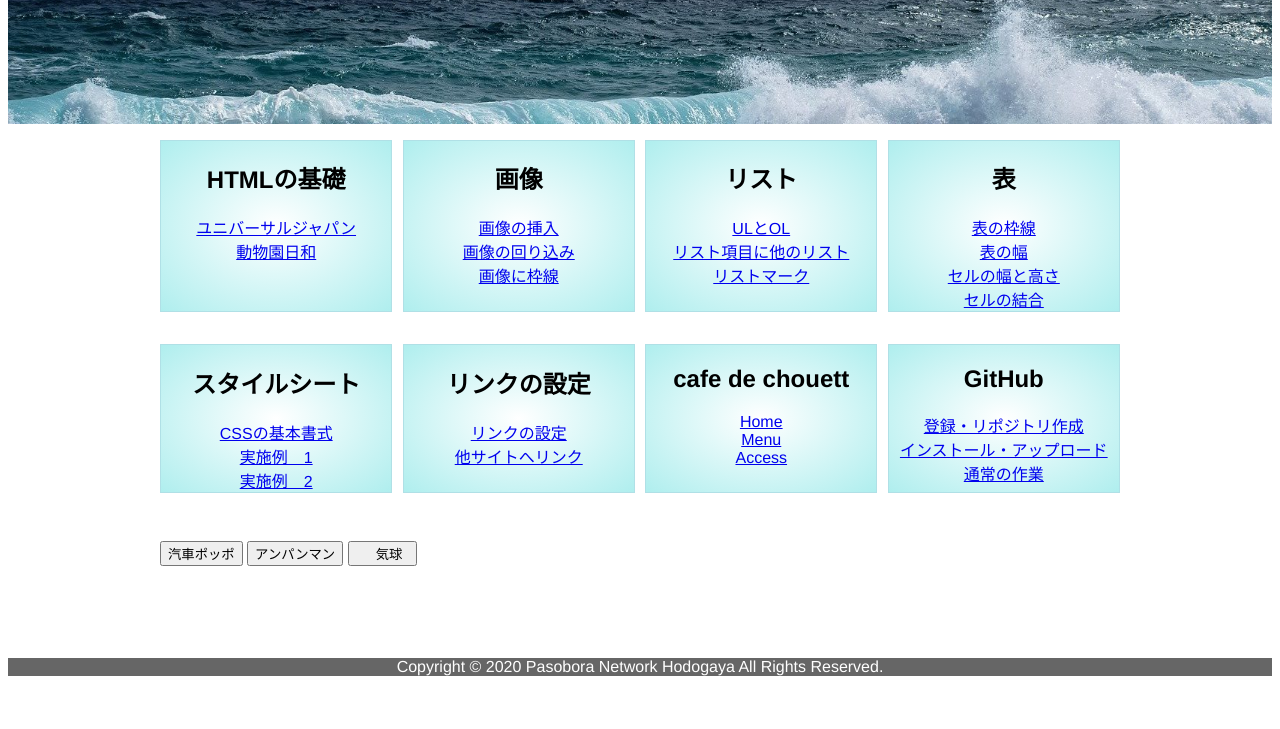
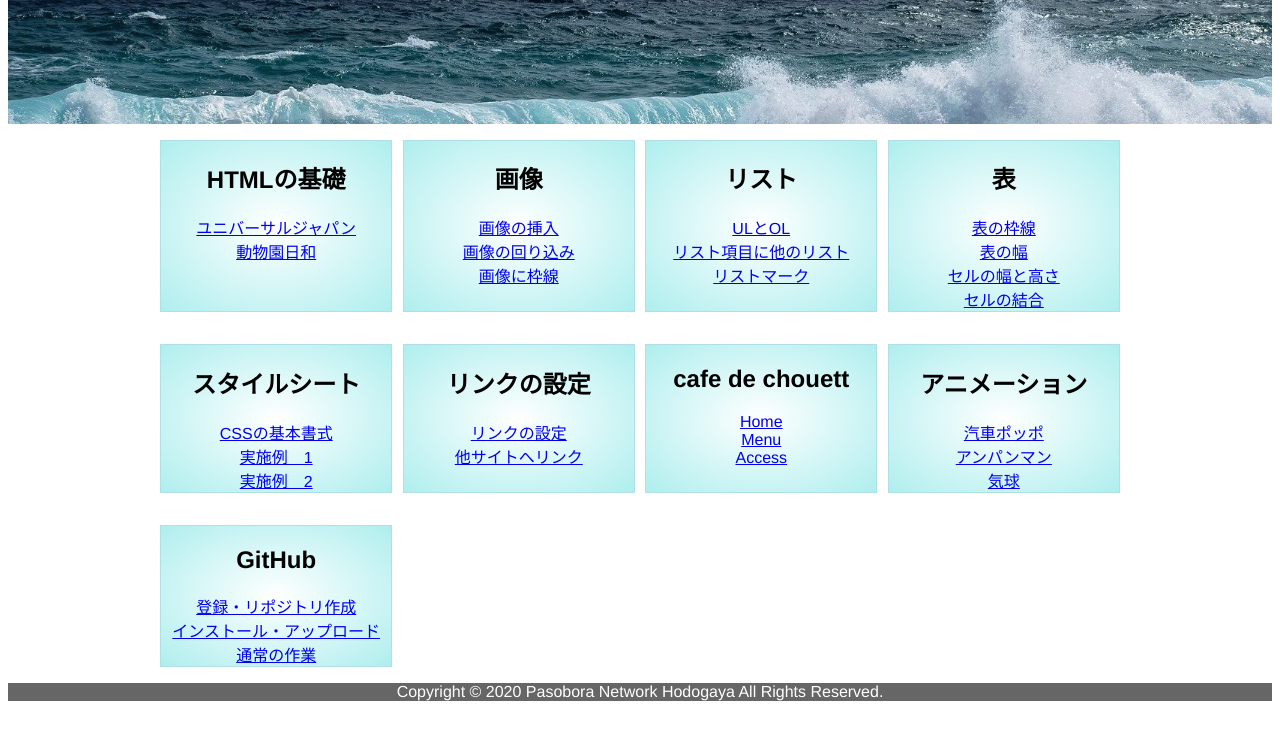
Before and after one commit to pasobora-ono/hpwg.github.io, a plain HTML site: page index.html in a window 1280 px wide. Shown: the part 112-841 px from the top of the page. Before the commit the page ends 816 px from the top, so only its background shows below. Drawn offline with Linux system fonts and the light colour scheme.

Commit message:
add anime 20207.5

```diff
--- a/index.html
+++ b/index.html
@@ -6,9 +6,12 @@
 	<link rel="stylesheet" href="style/top.css" type="text/css">
 	<link rel="shortcut icon" href="images/favicon.ico">
 </head>
+
 <body>
 	<div id="wrapper">
-	<header><h1>2020年Webサイト作成講習会</h1></header>
+		<header>
+			<h1>2020年Webサイト作成講習会</h1>
+		</header>
 		<div id="content">
 			<div class="menu">
 				<ul>
@@ -25,8 +28,8 @@
 				<ul>
 					<h2>リスト</h2>
 					<li><a href="text/list1.html">ULとOL</a></li>
-				<li><a href="text/list2.html">  リスト項目に他のリスト</a></li>
-				<li><a href="text/list3.html">  リストマーク</a></li>
+					<li><a href="text/list2.html"> リスト項目に他のリスト</a></li>
+					<li><a href="text/list3.html"> リストマーク</a></li>
 				</ul>
 
 				<ul>
@@ -55,6 +58,12 @@
 					<li><a href="cafe/text/access.html">Access</a></li>
 				</ul>
 				<ul>
+					<h2>アニメーション</h2>
+					<li><a href="anime/tain2.html">汽車ポッポ</a></li>
+					<li><a href="anime/anpan.html">アンパンマン</a></li>
+					<li><a href="anime/baloon.html">気球</a></li>
+				</ul>
+				<ul>
 					<h2>GitHub</h2>
 					<li><a href="text/github1.html">登録・リポジトリ作成</a></li>
 					<li><a href="text/github2.html">インストール・アップロード</a></li>
@@ -63,12 +72,9 @@
 
 				<p></p>
 			</div>
-		<a href="anime/tain2.html"><button>汽車ポッポ</button></a>
-		<a href="anime/anpan.html"><button>アンパンマン</button></a>
-		<a href="anime/baloon.html"><button>　気球　</button></a>
+
 		</div>
 		<footer>Copyright © 2020 Pasobora Network Hodogaya All Rights Reserved.</footer>
 	</div>
 
-</body>
-</html>
+</body></html>
```
Lines whose indentation alone changed are shown as unchanged.
